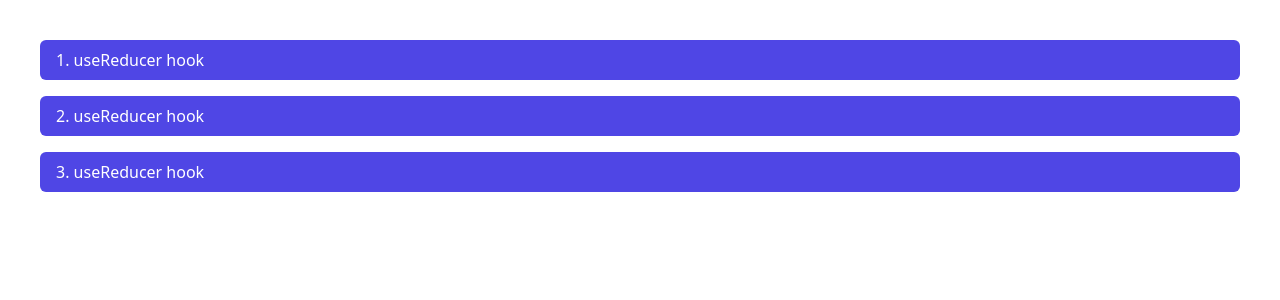
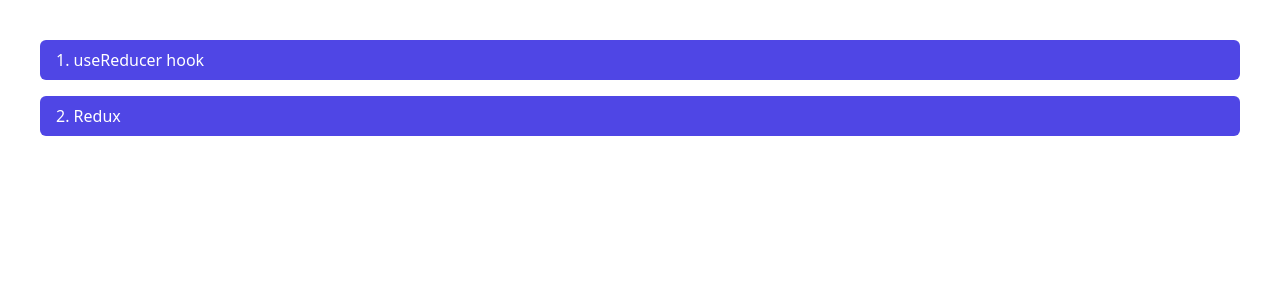
Before and after one commit to hoshikira18/tanstack-router-practice, a React (Vite) app: page / in a window 1280 px wide. Shown: the top 300 px of the page. Built offline with nearby package versions, Linux system fonts and the light colour scheme.

Commit message:
feat(routes): add /redux route for practicing Redux integration

```diff
--- a/src/App.jsx
+++ b/src/App.jsx
@@ -1,6 +1,7 @@
 import { BrowserRouter, Route, Routes } from "react-router-dom";
 import Layout from "./components/Layout.jsx";
 import Home from "./pages/Home.jsx";
+import Redux from "./pages/Redux.jsx";
 import UseReducer from "./pages/UseReducer.jsx";
 
 function App() {
@@ -10,6 +11,7 @@
                 <Route path="/" element={<Layout />}>
                     <Route index element={<Home />} />
                     <Route path="/use-reducer" element={<UseReducer />} />
+                    <Route path="/redux" element={<Redux />} />
                 </Route>
                 <Route path={"*"} element={<div>Not Found 404</div>} />
             </Routes>
--- a/src/pages/Home.jsx
+++ b/src/pages/Home.jsx
@@ -7,12 +7,8 @@
         href: "/use-reducer",
     },
     {
-        label: "useReducer hook",
-        href: "/use-reducer",
-    },
-    {
-        label: "useReducer hook",
-        href: "/use-reducer",
+        label: "Redux",
+        href: "/redux",
     },
 ];
 
--- /dev/null
+++ b/src/pages/Redux.jsx
@@ -0,0 +1,7 @@
+import React from "react";
+
+const Redux = () => {
+    return <div>Redux</div>;
+};
+
+export default Redux;
```
